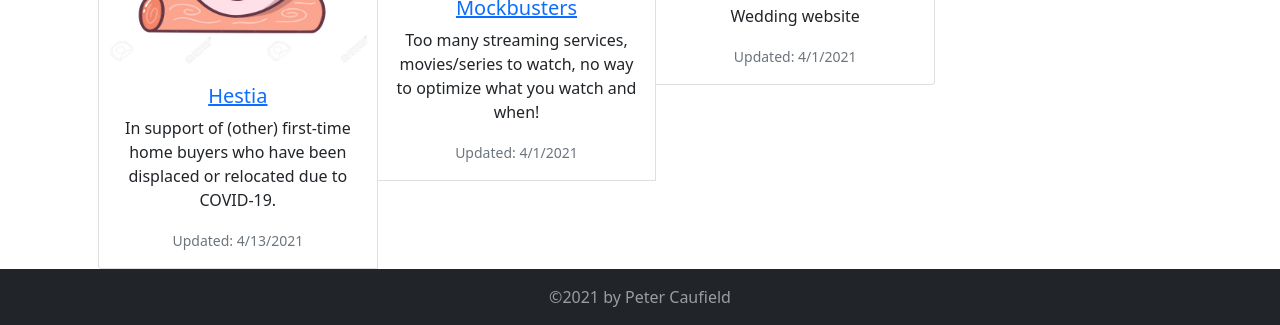
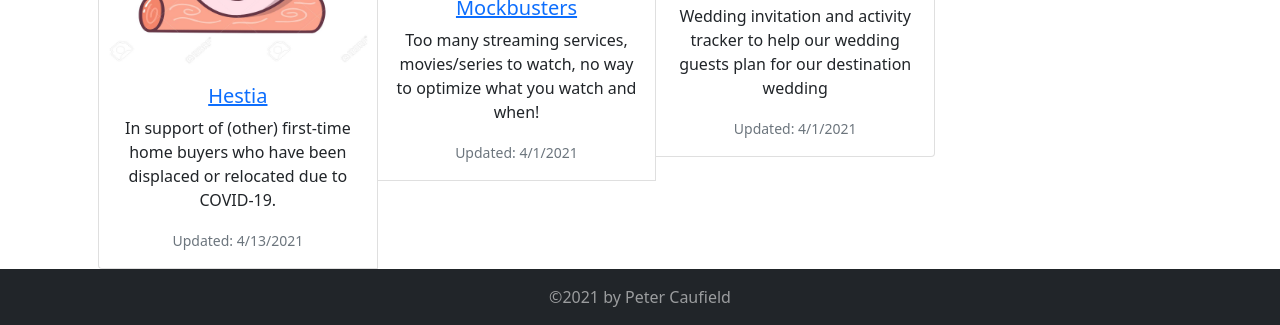
Before and after one commit to caufieldpeterj/caufieldpeterj.github.io, a plain HTML site: page index.html in a window 1280 px wide. Shown: the part 822-1147 px from the top of the page. Drawn offline with nearby package versions, Linux system fonts and the light colour scheme.

Commit message:
adjusted projected descriptions

```diff
--- a/index.html
+++ b/index.html
@@ -58,7 +58,7 @@
                 <img class="card-img-top" style="max-height: 15rem;"src="./static/srq_logo.png" alt="Card image cap">
                 <div class="card-body">
                   <h5 class="card-title"><a target="_blank" href='https://stormy-hollows-21883.herokuapp.com/sessions/new'>Selling SRQ</a></h5>
-                  <p class="card-text">Wedding website</p>
+                  <p class="card-text">Wedding invitation and activity tracker to help our wedding guests plan for our destination wedding</p>
                   <p class="card-text"><small class="text-muted">Updated: 4/1/2021</small></p>
                 </div>
               </div>
```
